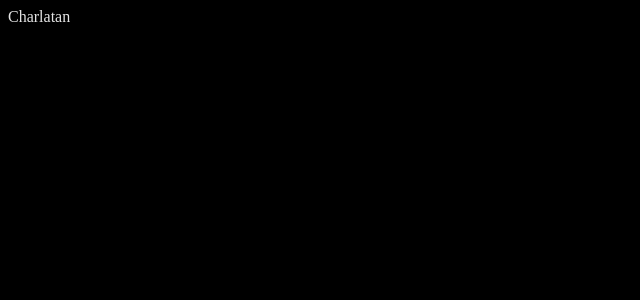
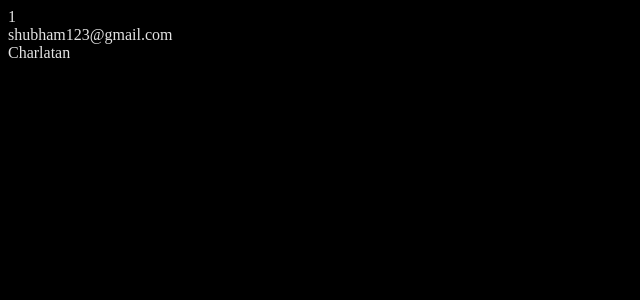
Before and after one commit to Pinche14/Practice, a React (Create React App) app in the folder frontend/: page / in a window 1280 px wide. Shown: the top 300 px of the page, without its empty margins (0-640 px from the left). Built offline with nearby package versions, Linux system fonts and the light colour scheme.

Commit message:
Use Context

```diff
--- a/frontend/src/components/PostContainer.jsx/PostContainer.jsx
+++ b/frontend/src/components/PostContainer.jsx/PostContainer.jsx
@@ -8,7 +8,7 @@ const PostContainer = () => {
     const userContextDat = useContext(UserCOntext);
   return (
     <div>
-        {/* <PostContent data={data}/> */}
+        <PostContent data={data}/>
         <div>{userContextDat.displayName}</div>
     </div>
   )
--- a/frontend/src/components/PostContainer.jsx/PostContent.jsx
+++ b/frontend/src/components/PostContainer.jsx/PostContent.jsx
@@ -1,10 +1,14 @@
-import React from 'react'
+import React, { useContext } from 'react'
 import PostContentButtons from './PostContentButtons'
+import { UserCOntext } from '../../utlis/contexts/UserCOntext'
 
 const PostContent = ({data}) => {
+  const userContextData = useContext(UserCOntext)
   return (
     <div>
         <PostContentButtons data={data}/>
+        {userContextData.email}
+
     </div>
   )
 }
--- a/frontend/src/components/PostContainer.jsx/PostContentButtons.jsx
+++ b/frontend/src/components/PostContainer.jsx/PostContentButtons.jsx
@@ -1,8 +1,15 @@
-import React from 'react'
+import React, { useContext } from 'react'
+import { UserCOntext } from '../../utlis/contexts/UserCOntext'
 
-const PostContentButtons = ({data}) => {
+const PostContentButtons = () => {
+  const userCOntextData = useContext(UserCOntext)
+
   return (
-    <div>{data}</div>
+
+    <div>
+      {userCOntextData.id}
+
+    </div>
   )
 }
 
```
